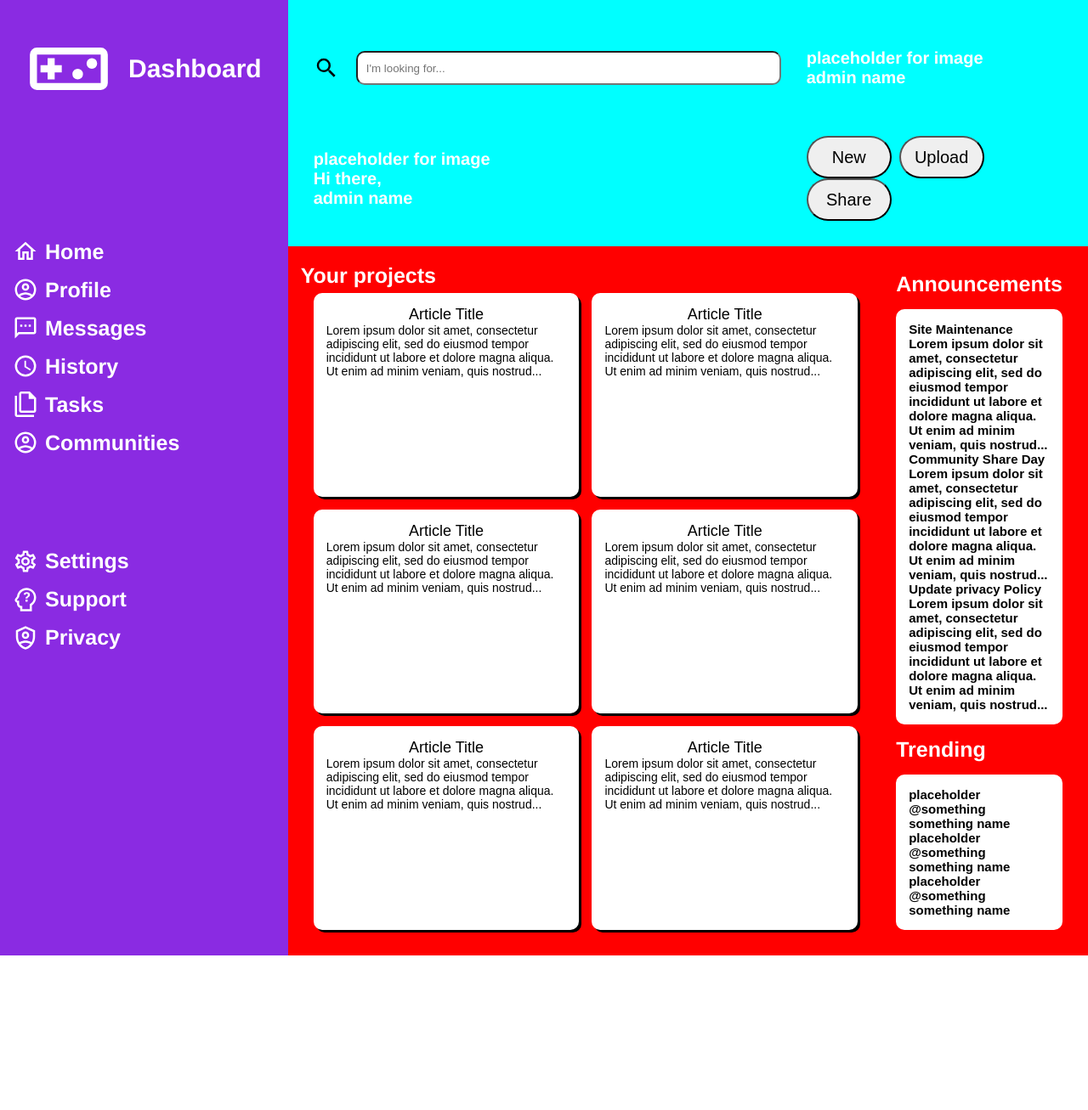
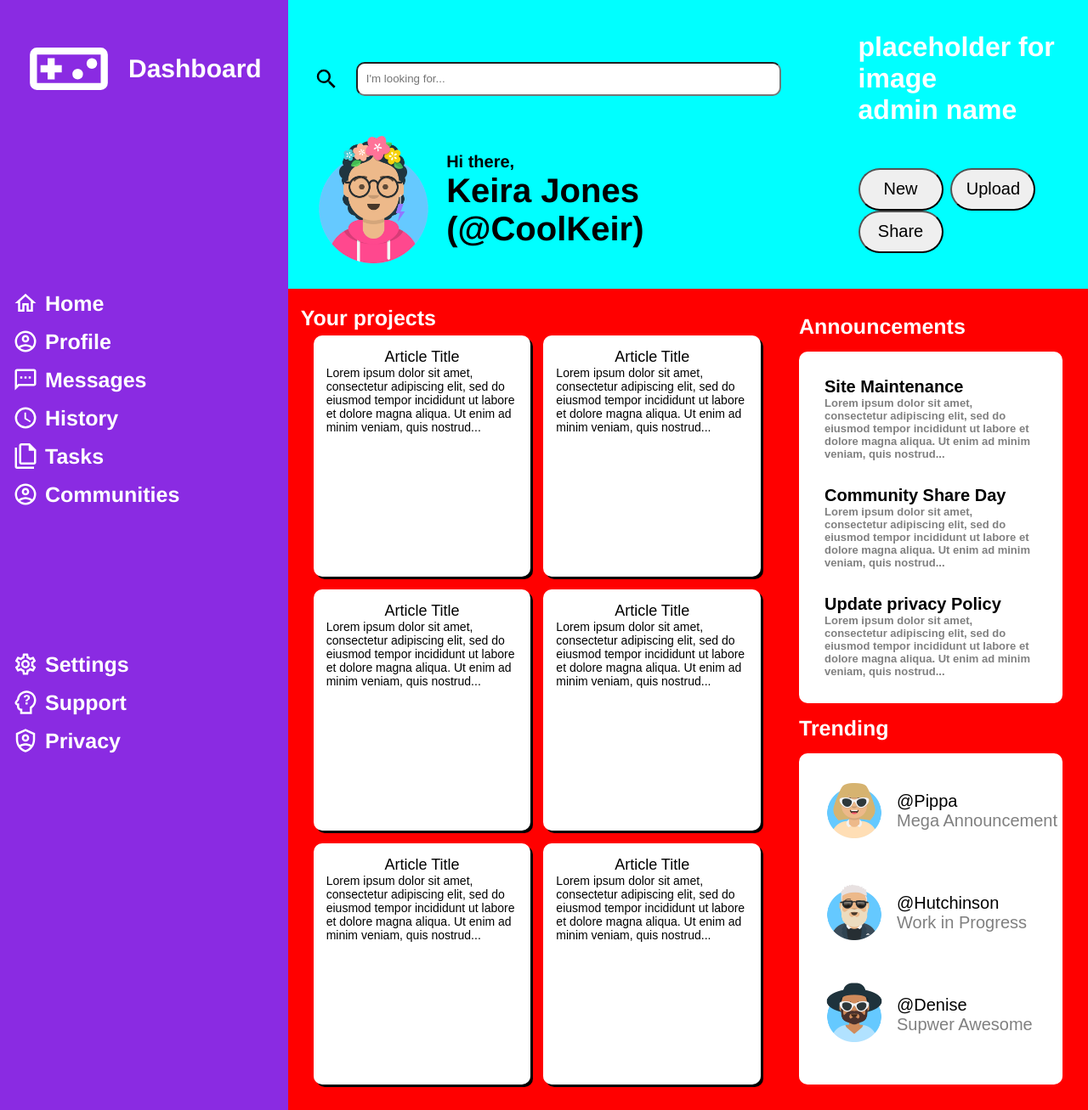
Before and after one commit to Cdeblsnow/Admin_dashboard, a plain HTML site: page index.html in a window 1280 px wide. Shown: the whole page at 85% size. Before the commit the page ends 1125 px from the top, so only its background shows below. Drawn offline with Linux system fonts and the light colour scheme.

Commit message:
Update trending

```diff
--- a/index.html
+++ b/index.html
@@ -20,9 +20,11 @@
 
 
             <div class="admin-hi">
-                <p>placeholder for image</p>
+                <img src="style/profile_pictures/admin.png">
+                <div class="greeting">
                     <p>Hi there,</p>
-                <p>admin name</p>
+                    <p>Keira Jones (@CoolKeir)</p>
+                </div>
             </div>
 
             <div class="admin-picture">
@@ -119,28 +121,42 @@
             <div class="info">
                 <h3>Announcements</h3>
                 <div class="announcements">
+                    <div>
                         <p class="title">Site Maintenance</p>
                         <p>Lorem ipsum dolor sit amet, consectetur adipiscing elit, sed do eiusmod tempor incididunt ut labore et dolore magna aliqua. Ut enim ad minim veniam, quis nostrud...</p>
-
+                    </div>
+                    <div>
                         <p class="title">Community Share Day</p>
                         <p>Lorem ipsum dolor sit amet, consectetur adipiscing elit, sed do eiusmod tempor incididunt ut labore et dolore magna aliqua. Ut enim ad minim veniam, quis nostrud...</p>
-
+                    </div>
+                    <div>
                         <p class="title">Update privacy Policy</p>
                         <p>Lorem ipsum dolor sit amet, consectetur adipiscing elit, sed do eiusmod tempor incididunt ut labore et dolore magna aliqua. Ut enim ad minim veniam, quis nostrud...</p>
-
+                    </div>
                 </div>
                 <h3>Trending</h3>
                 <div class="trending">
-                    <p>placeholder</p>
-                    <p class="user-profile">@something</p>
-                    <p class="user-name">something name</p>
-
-                    <p>placeholder</p>
-                    <p class="user-profile">@something</p>
-                    <p class="user-name">something name</p>
-                    <p>placeholder</p>
-                    <p class="user-profile">@something</p>
-                    <p class="user-name">something name</p>
+                    <div class="trending-content">
+                        <img src="style/profile_pictures/avatar1.png">
+                        <div class="trending-text">
+                            <p class="user-profile">@Pippa</p>
+                            <p class="user-name">Mega Announcement</p>
+                        </div>
+                    </div>
+                    <div class="trending-content">
+                        <img src="style/profile_pictures/avatar2.png">
+                        <div class="trending-text">
+                            <p class="user-profile">@Hutchinson</p>
+                            <p class="user-name">Work in Progress</p>
+                        </div>
+                    </div>
+                    <div class="trending-content">
+                        <img src="style/profile_pictures/avatar3.png">
+                        <div class="trending-text">
+                            <p class="user-profile">@Denise</p>
+                            <p class="user-name">Supwer Awesome</p>
+                        </div>
+                    </div>
 
                 </div>
             </div>
--- a/style/style.css
+++ b/style/style.css
@@ -115,10 +115,36 @@ input[type="search"]::-webkit-search-cancel-button {
   align-items: center;
 }
 
-.header .admin-picture,
-.header .admin-hi {
+.admin-hi{
+  display: flex;
+  align-items: center;
+  margin-top: -25px;
+}
+
+.admin-hi p{
+  color: black;
+}
+
+.admin-hi p:nth-of-type(1){
+  font-weight: bold;
   font-size: 20px;
 }
+.admin-hi p:nth-of-type(2){
+  font-weight: bold;
+  font-size: 40px;
+}
+
+.greeting{
+  display: flex;
+  flex-direction: column;
+}
+
+.admin-hi img {
+  height: 150px;
+  width: 150px;
+}
+
+
 
 .header button{
   appearance: none;
@@ -188,24 +214,61 @@ input[type="search"]::-webkit-search-cancel-button {
   gap: 15px;
 }
 
-.announcements {
+.info .announcements {
   background-color: #FFFFFF;
   border-radius: 10px;
+  /* padding: 30px; */
 }
 
 .announcements p{
+  color: gray;
+  font-size: 13px;
+}
+
+.announcements .title {
   color: black;
-  font-size: 15px;
+  font-size: 20px;
 }
 
 .trending {
   background-color: #FFFFFF;
   border-radius: 10px;
+  display: flex;
+  flex-direction: column;
+
 }
 
 .trending p{
   color: black;
-  font-size: 15px;
+
+}
+
+.trending-content{
+  height: 90px;
+  width: 250px;
+  flex-wrap: wrap;
+  display: flex;
+  flex-direction: column;
+
+
+
+}
+
+.trending img{
+    height: 70px;
+    width: 70px;
+}
+
+.trending-text p:nth-of-type(1){
+  font-size: 20px;
+  font-weight: normal;
+}
+
+.trending-text p:nth-of-type(2){
+  font-size: 20px;
+  font-weight: normal;
+  color: gray;
+
 }
 
 li {
```
Also changed, not shown: style/profile_pictures/admin.png (added), style/profile_pictures/avatar1.png (added), style/profile_pictures/avatar2.png (added), style/profile_pictures/avatar3.png (added), style/profile_pictures/avatar4.png (added). Lines whose indentation alone changed are shown as unchanged.
